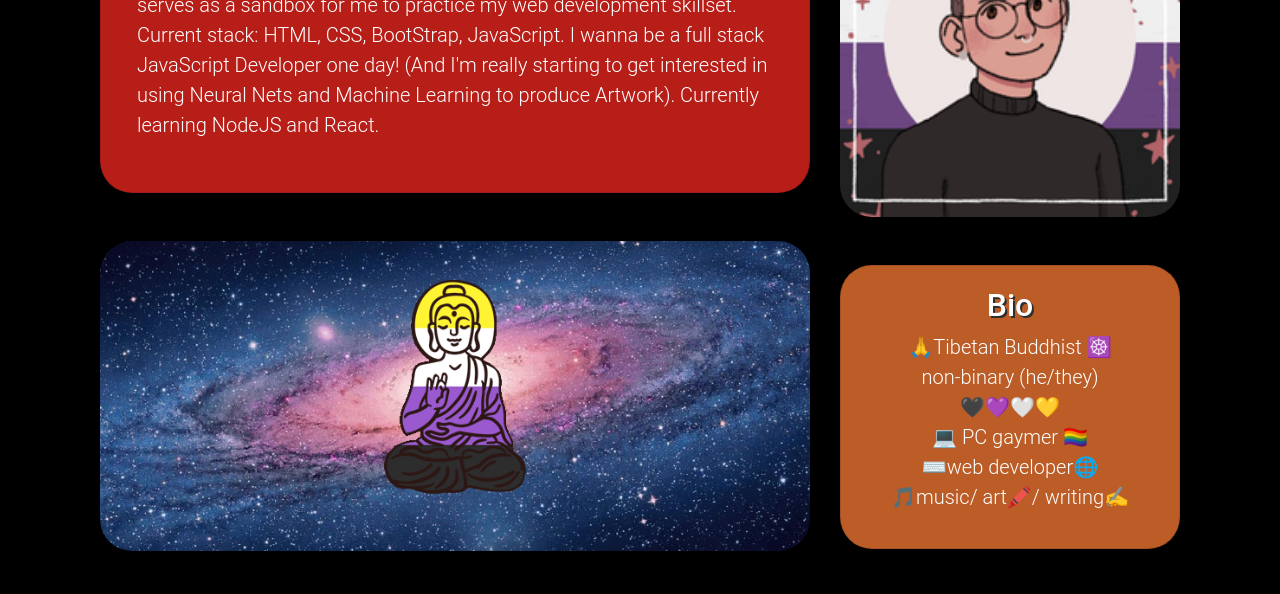
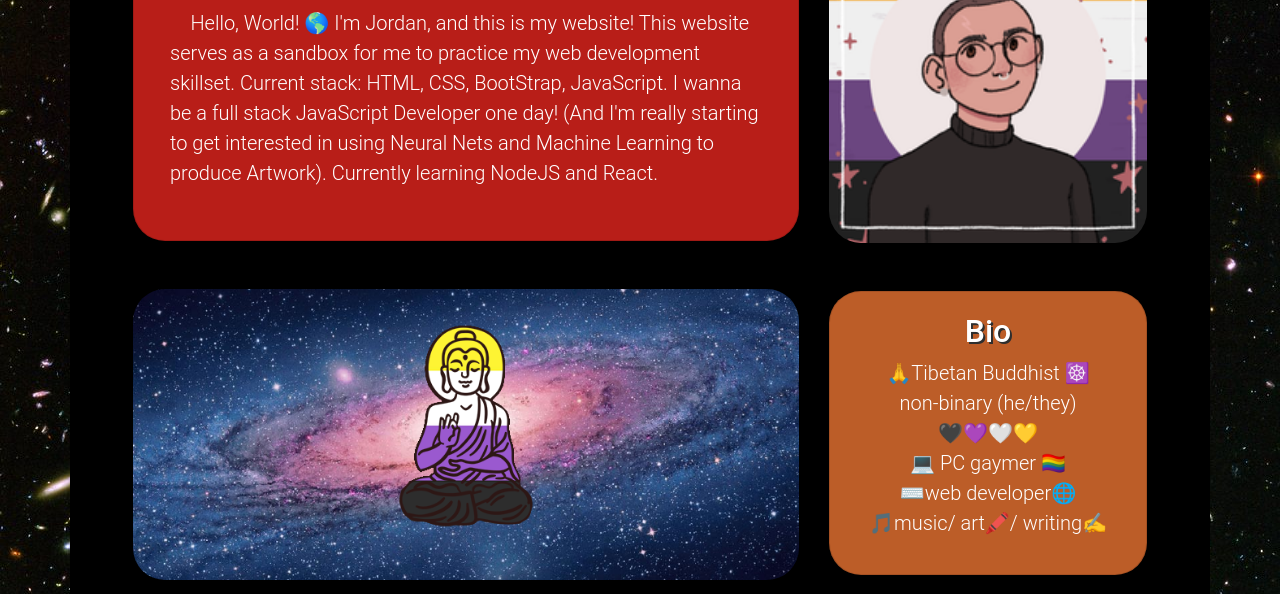
Before and after one commit to jojobodhicode/jojojordie-new, a plain HTML site: page index.html in a window 1280 px wide. Shown: the part 565-1159 px from the top of the page. Drawn offline with nearby package versions, Linux system fonts and the light colour scheme.

Commit message:
background update

```diff
--- a/index.html
+++ b/index.html
@@ -5,8 +5,8 @@
     <title>jojojordie</title>
     <link rel="stylesheet" href="https://stackpath.bootstrapcdn.com/bootstrap/4.3.1/css/bootstrap.min.css"
         integrity="sha384-ggOyR0iXCbMQv3Xipma34MD+dH/1fQ784/j6cY/iJTQUOhcWr7x9JvoRxT2MZw1T" crossorigin="anonymous">
-    <link rel="stylesheet" href="jojojordie.css">
-    <script src="jojojordie.js"></script>
+    <link rel="stylesheet" href="stylesheet.css">
+    <script src="scripts.js"></script>
     <link rel="icon" href="/favicon.gif" type="image/x-icon" />
     <meta name="viewport" content="width=device-width, initial-scale=1.0">
 </head>
@@ -33,7 +33,8 @@
 
     </div>
 
-    <div class="container d-flex flex-column flex-lg-row align-items-center flex-wrap align-items-lg-start">
+    <div
+        class="container d-flex flex-column flex-lg-row align-items-center flex-wrap align-items-lg-start p-5 border-radius-32">
 
 
         <div class="col-12 col-md-6 col-lg-8">
--- a/jojojordie.css
+++ b/stylesheet.css
@@ -4,7 +4,7 @@
 body {
     font-family: "Roboto", sans-serif;
     color: white;
-    background-color: black;
+    background: url("images/space/hubble-deep-field.jpg");
     /* background-image: url("C:/Users/jorda/project files/new-jojojordie/images/space/hubble-deep-field.jpg"); */
     background-size: cover;
     background-repeat: no-repeat;
@@ -36,6 +36,10 @@ h1, h2, h3, h4 {
     animation-duration: 5000ms;
     animation-iteration-count: infinite;
     animation-timing-function: linear;
+}
+
+.container {
+    background: black;
 }
 
 @keyframes spin {
```
Also changed, not shown: jojojordie.js (deleted), scripts.js (added).
